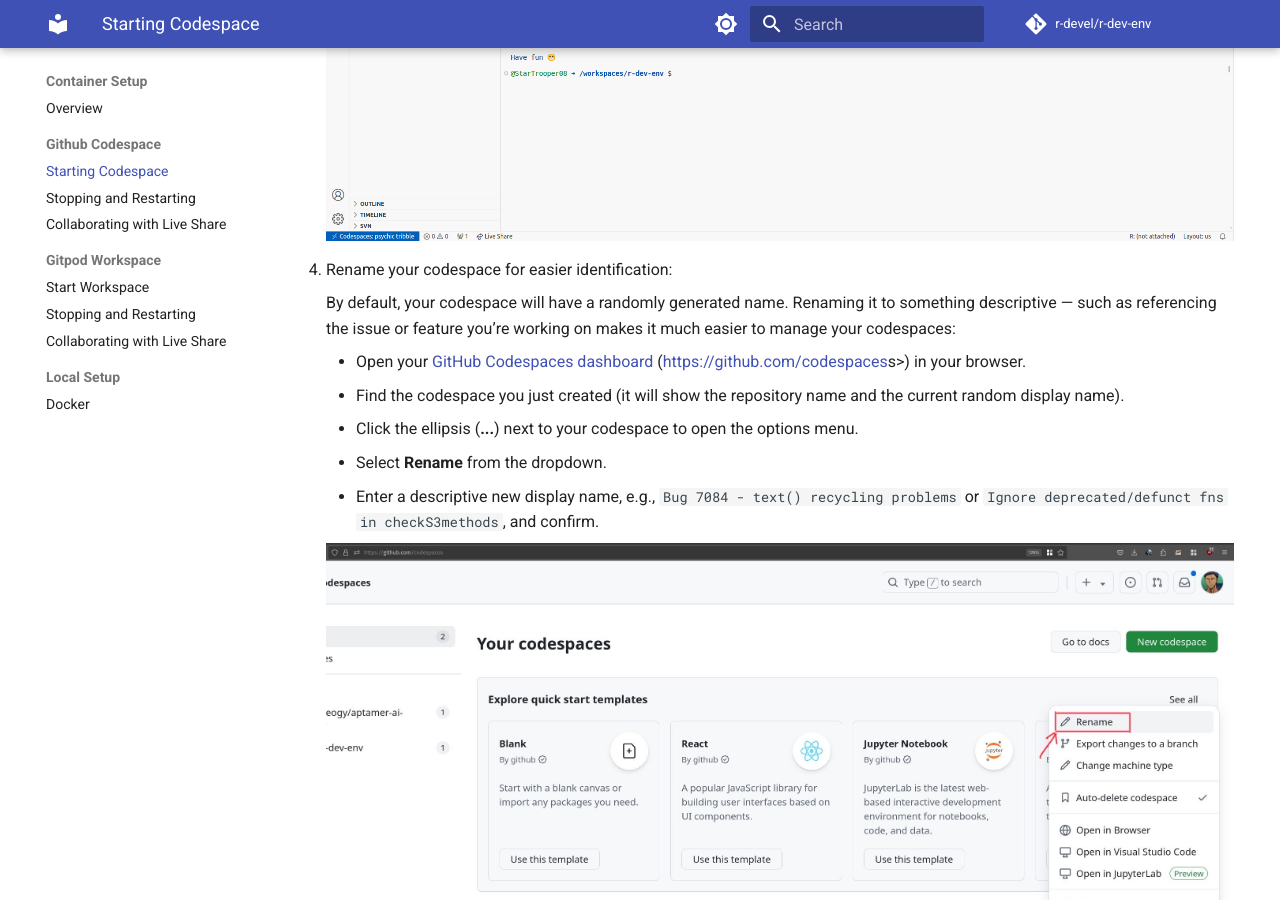
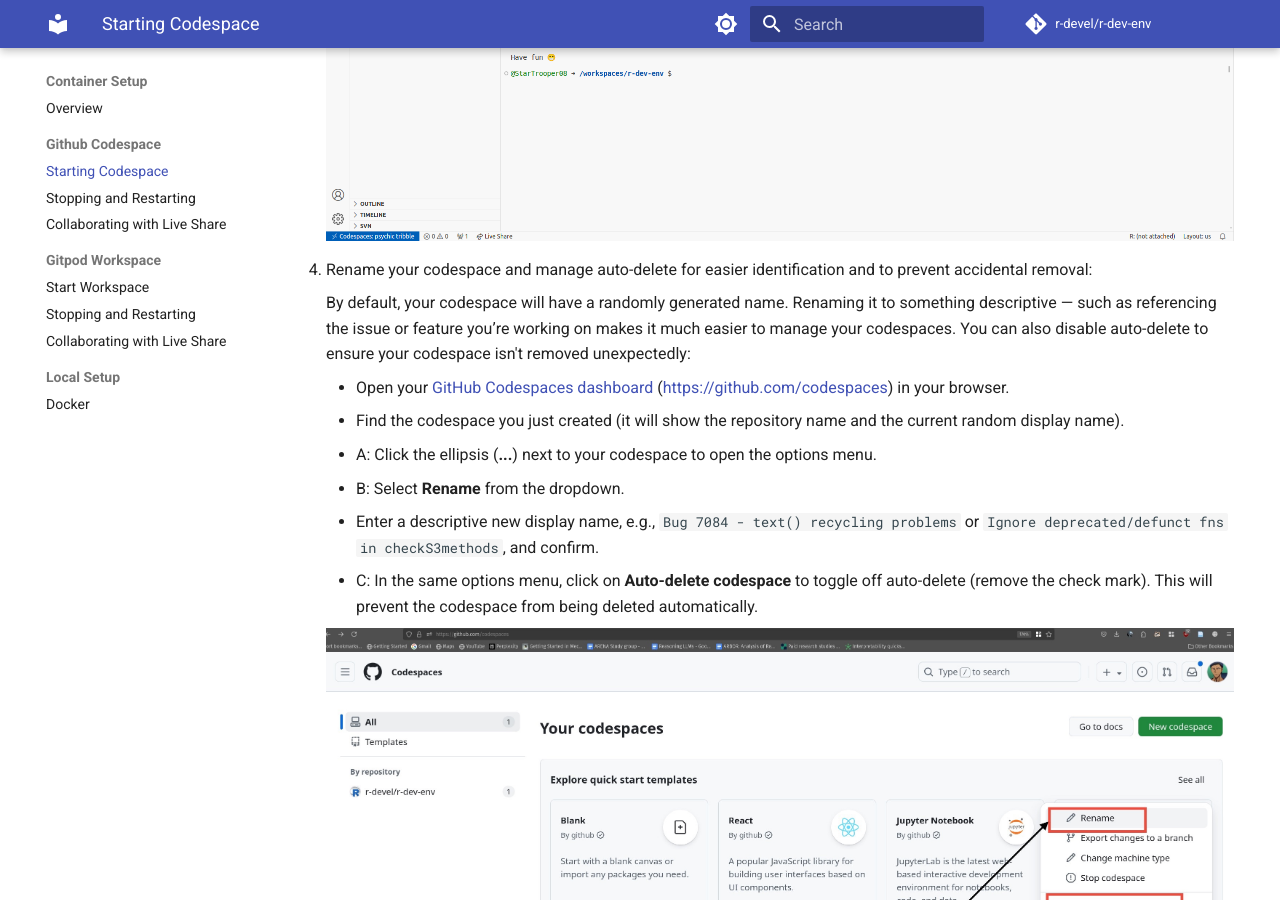
Before and after one commit to r-devel/r-dev-env, an MkDocs documentation site: the page built from docs/container_setup/github_codespace/creating_codespace.md, in a window 1280 px wide and 900 px high, scrolled down 1703 px. Built offline with MkDocs 1.6.1 and Material for MkDocs 9.7.7, drawn with Linux system fonts in a browser that asks for light colours; comment, search, counter and statistics services are not loaded.

Commit message:
added how to turn off auto-delete in codespaces

```diff
--- a/docs/container_setup/github_codespace/creating_codespace.md
+++ b/docs/container_setup/github_codespace/creating_codespace.md
@@ -21,21 +21,23 @@ GitHub Codespaces' button and then click the green 'Create Codespace' button.
 3. You will be taken to a VS Code editor within your browser.
 ![codespace](../../assets/rdev3.png)
 
-4. Rename your codespace for easier identification:
+4. Rename your codespace and manage auto-delete for easier identification and to
+   prevent accidental removal:
 
     By default, your codespace will have a randomly generated name. Renaming it to
     something descriptive — such as referencing the issue or feature you’re working
-    on makes it much easier to manage your codespaces:
+    on makes it much easier to manage your codespaces. You can also disable auto-delete to ensure your codespace isn't removed unexpectedly:
 
-    - Open your [GitHub Codespaces dashboard](https://github.com/codespaces) (<https://github.com/codespaces>s>) in
+    - Open your [GitHub Codespaces dashboard](https://github.com/codespaces) (<https://github.com/codespaces>) in
     your browser.
     - Find the codespace you just created (it will show the repository name and
     the current random display name).
-    - Click the ellipsis (**...**) next to your codespace to open the options menu.
-    - Select **Rename** from the dropdown.
+    - A: Click the ellipsis (**...**) next to your codespace to open the options menu.
+    - B: Select **Rename** from the dropdown.
     - Enter a descriptive new display name, e.g.,
     `Bug 7084 - text() recycling problems` or
     `Ignore deprecated/defunct fns in checkS3methods`, and confirm.
+    - C: In the same options menu, click on **Auto-delete codespace** to toggle off auto-delete (remove the check mark). This will prevent the codespace from being deleted automatically.
 
     ![rename codespace](../../assets/rdev3_5.png)
 
```
Also changed, not shown: docs/assets/rdev3_5.png.
